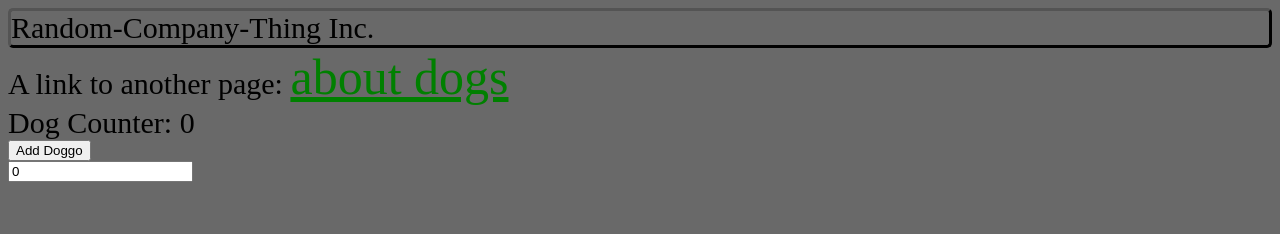
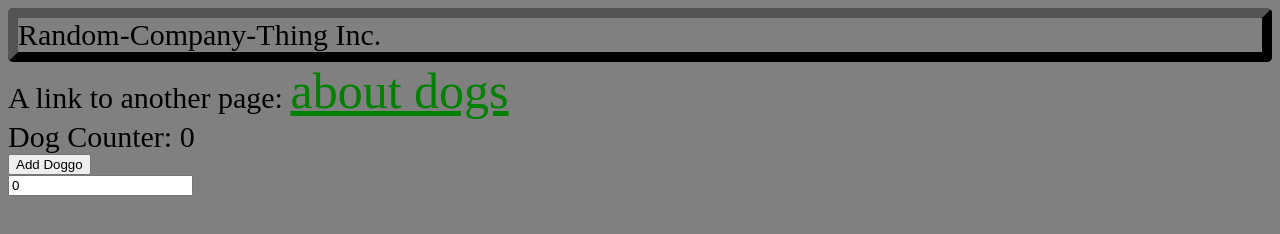
Before and after one commit to xSmokeAndMirrorsx/WebDevStarterPack, a plain HTML site: page index.html in a window 1280 px wide. Drawn offline with Linux system fonts and the light colour scheme.

Commit message:
playing around with border widths

```diff
--- a/index.html
+++ b/index.html
@@ -7,13 +7,14 @@
         border-style: outset;
         border-color: black;
         border-radius: 5px;
+        border-width: 10px;
       }
       a {
         color: green;
       }
       body {
         font-size: 30px;
-        background-color: dimgray;
+        background-color: grey;
       }
 
       body a {
```
